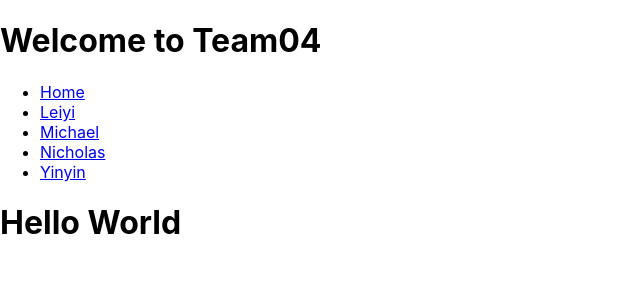
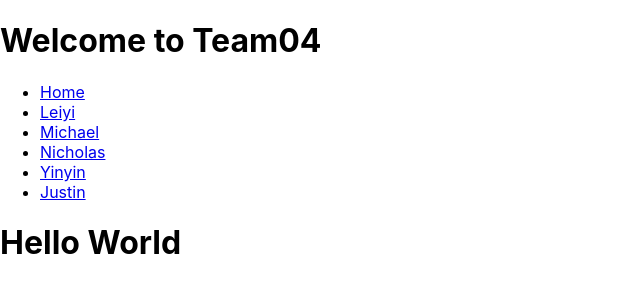
Before and after one commit to kristyahhwu/WebappRateMyResume, a React (Create React App) app in the folder applications/client/welcome-page/: page / in a window 1280 px wide. Shown: the top 300 px of the page, without its empty margins (0-640 px from the left). Built offline with nearby package versions, Linux system fonts and the light colour scheme.

Commit message:
add route and link to App.js

```diff
--- a/applications/client/welcome-page/src/App.js
+++ b/applications/client/welcome-page/src/App.js
@@ -7,6 +7,7 @@ import Michael from "./team/Michael";
 import Nicholas from "./team/Nicholas";
 import Leiyi from "./team/Leiyi";
 import Yinyin from "./team/Yinyin";
+import Justin from "./team/Justin";
 
 
 function App() {
@@ -30,6 +31,9 @@ function App() {
           <li>
             <Link to="/yinyin">Yinyin</Link>
           </li>
+          <li>
+            <Link to="/justin">Justin</Link>
+          </li>
         </ul>
       </nav>
 
@@ -40,6 +44,7 @@ function App() {
         <Route path="/michael" element={<Michael />} />
         <Route path="/nicholas" element={<Nicholas />} />
         <Route path="/yinyin" element={<Yinyin />} />
+        <Route path="/justin" element={<Justin />} />
       </Routes>
     </>
   );
```
